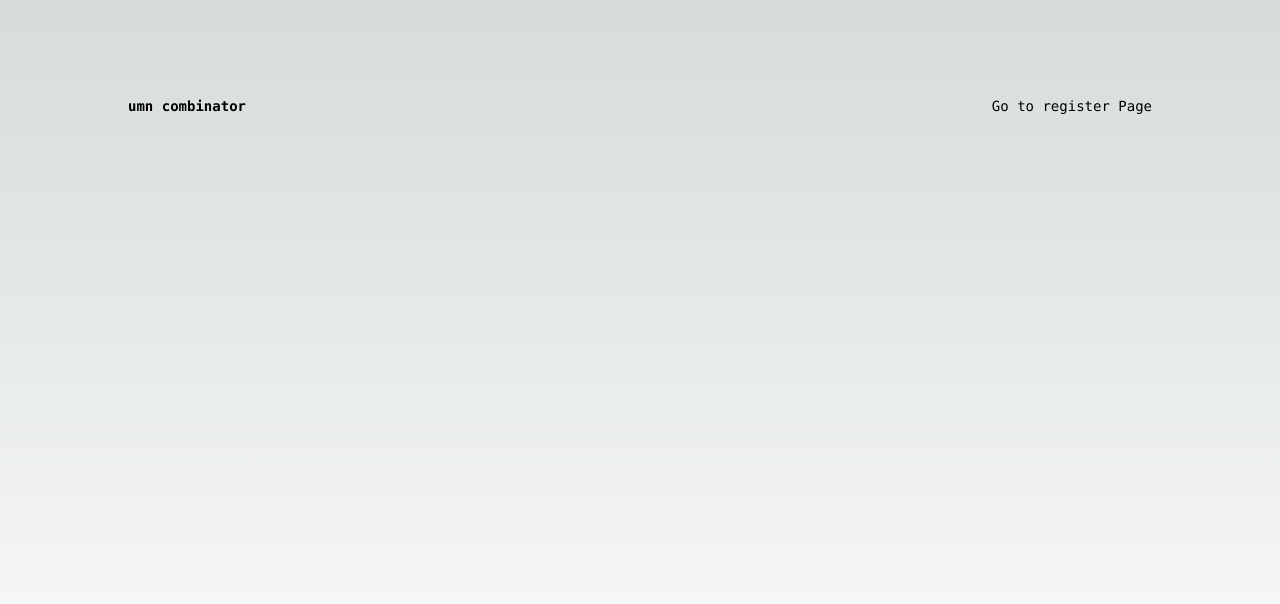
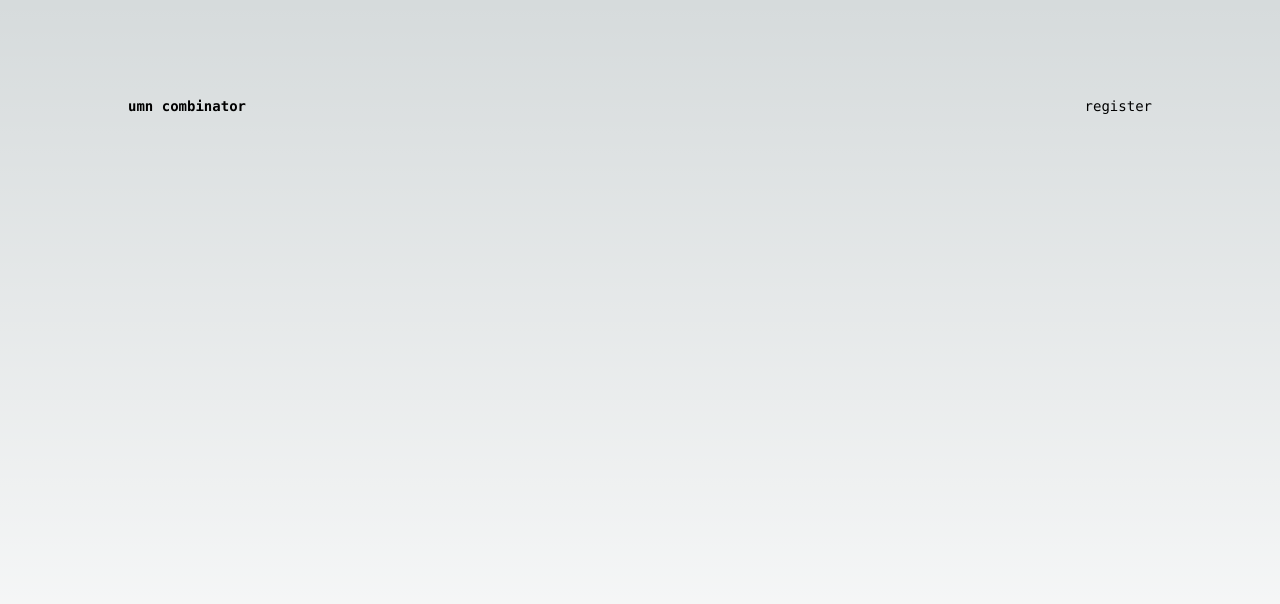
Before and after one commit to BREISAMU/UMN-Combinator, a Next.js app in the folder frontend/: page / in a window 1280 px wide. Shown: the top 604 px of the page. Built offline with nearby package versions, Linux system fonts and the light colour scheme.

Commit message:
reroute after registration

```diff
--- a/frontend/src/app/page.js
+++ b/frontend/src/app/page.js
@@ -5,7 +5,7 @@ export default function Home() {
     <main className="flex min-h-screen flex-col items-center justify-between p-24">
       <div className="z-10 max-w-5xl w-full items-center justify-between font-mono text-sm lg:flex">
         <code className="font-mono font-bold">umn combinator</code>
-        <Link href="/register">Go to register Page</Link>
+        <Link href="/register">&nbsp;&nbsp;register</Link>
       </div>
     </main>
   );
--- a/frontend/src/app/register/page.js
+++ b/frontend/src/app/register/page.js
@@ -1,27 +1,39 @@
 "use client";  // Add this line at the top
 
 import React, { useState } from 'react';
-import api from '../api'
+import { useRouter } from 'next/navigation';
+import api from '../api';
+import axios from 'axios';
 
 const RegistrationForm = () => {
   const [username, setUsername] = useState('');
   const [password, setPassword] = useState('');
   const [passwordConfirmation, setpasswordConfirmation] = useState('');
   const [email, setEmail] = useState('');
+  const router = useRouter()
 
   const handleRegisterSubmit = async (event) => {
+    // const router = useRouter();
+
     event.preventDefault();
     // Handle form submission here
     console.log('Username:', username);
     console.log('Password:', password);
     console.log('Password Confirmation:', passwordConfirmation);
     console.log('Email:', email);
+    // try {
+      await api.post("/register/", {
+        username: username,
+        password: password,
+        email: email
+      });
 
-    await api.post("/register/", {
-      username: username,
-      password: password,
-      email: email
-    });
+
+      router.push('/')
+
+    // } catch (err) {
+    //   // alert("ERROR: Registration failed");
+    // }
   };
 
   return (
```
